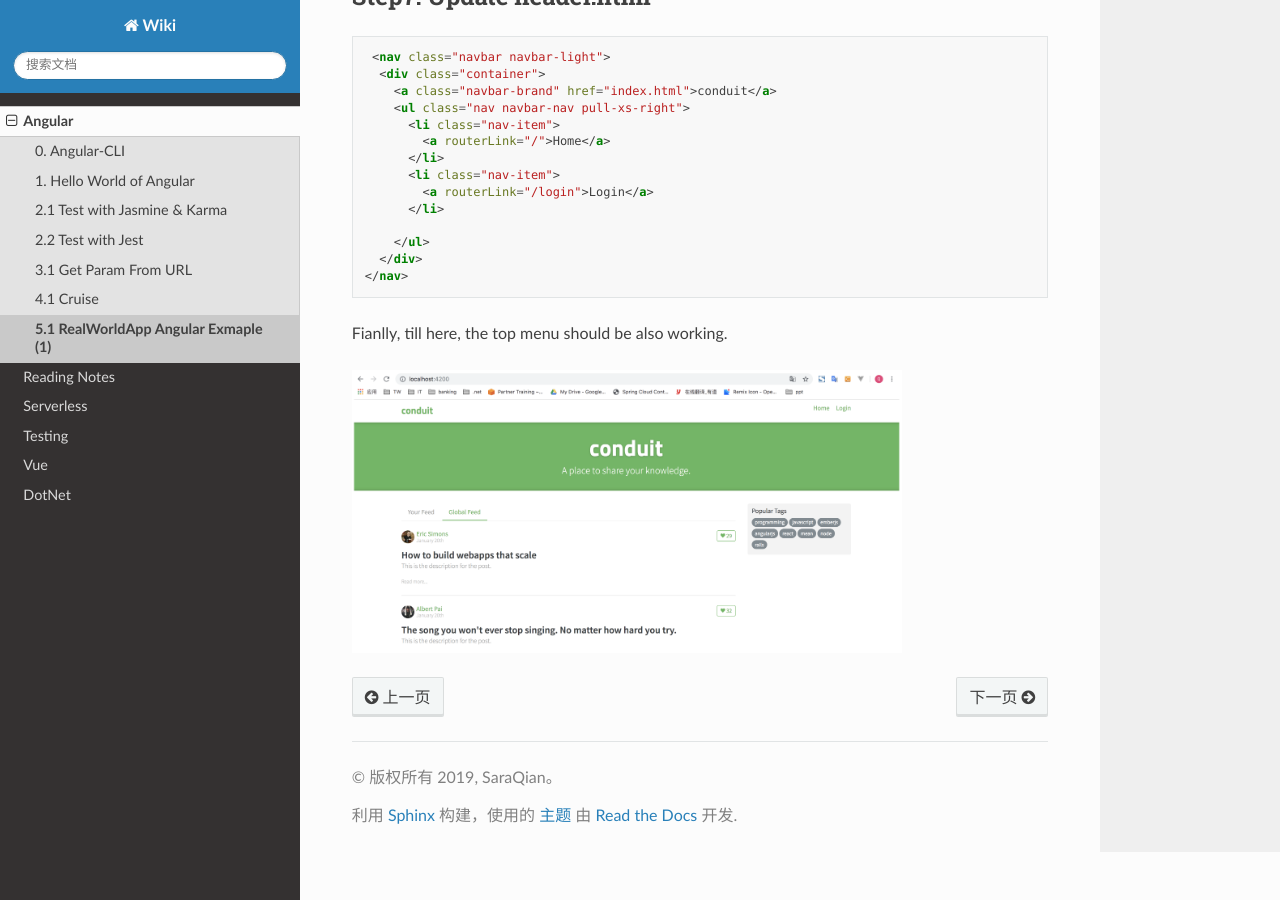
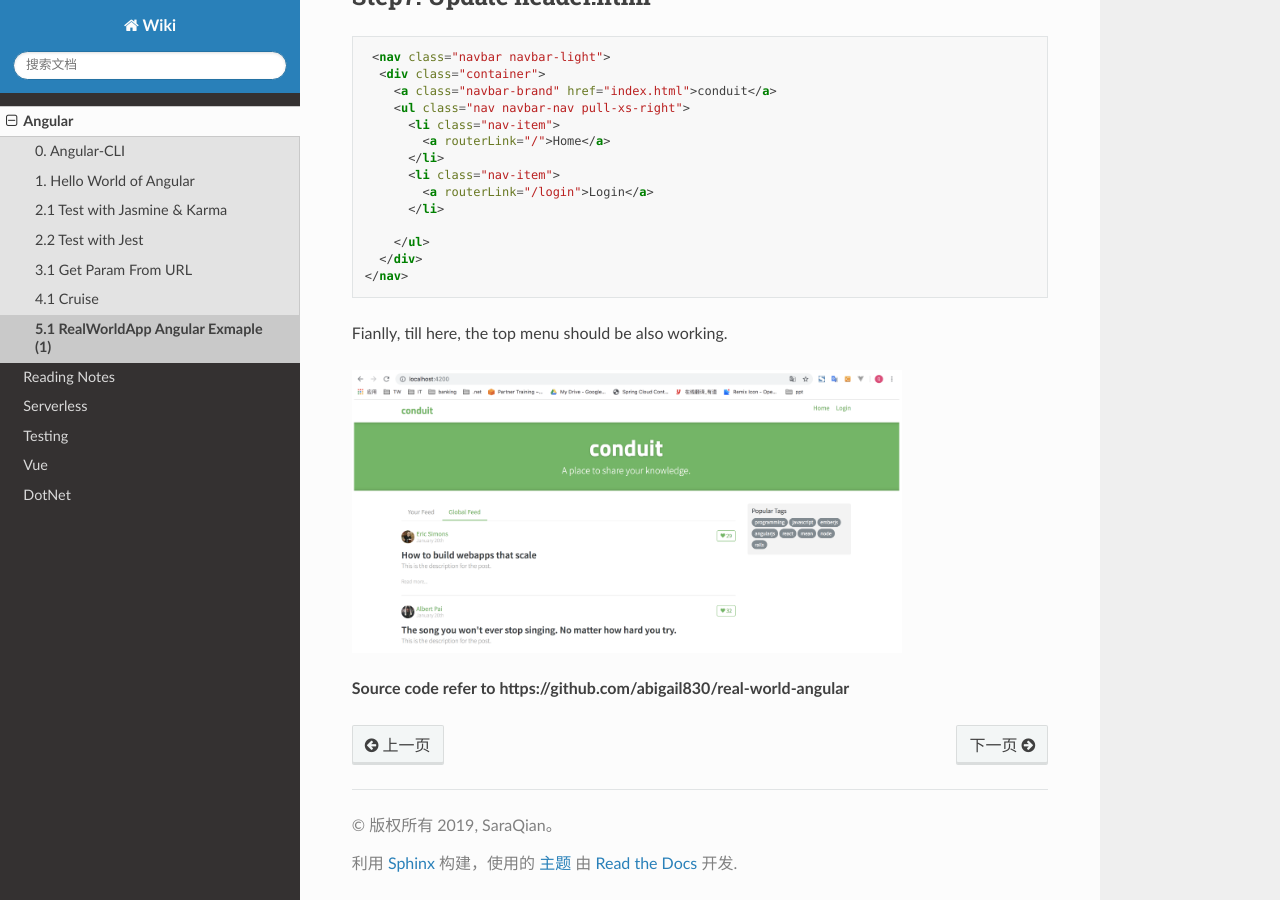
Before and after one commit to abigail830/Sphinx_wiki, a Sphinx documentation site: the page built from source/Angular/5.1_RealWorld.rst, in a window 1280 px wide and 900 px high, scrolled down 2239 px. Built offline with Sphinx 7.4.7 and the Read the Docs theme 2.0.0, drawn with Linux system fonts in a browser that asks for light colours.

Commit message:
Update 5.1_RealWorld.rst

```diff
--- a/source/Angular/5.1_RealWorld.rst
+++ b/source/Angular/5.1_RealWorld.rst
@@ -140,4 +140,7 @@ Fianlly, till here, the top menu should be also working.
   :width: 550px
 
 
+**Source code refer to https://github.com/abigail830/real-world-angular**
+
+
 .. index:: Angular
```
